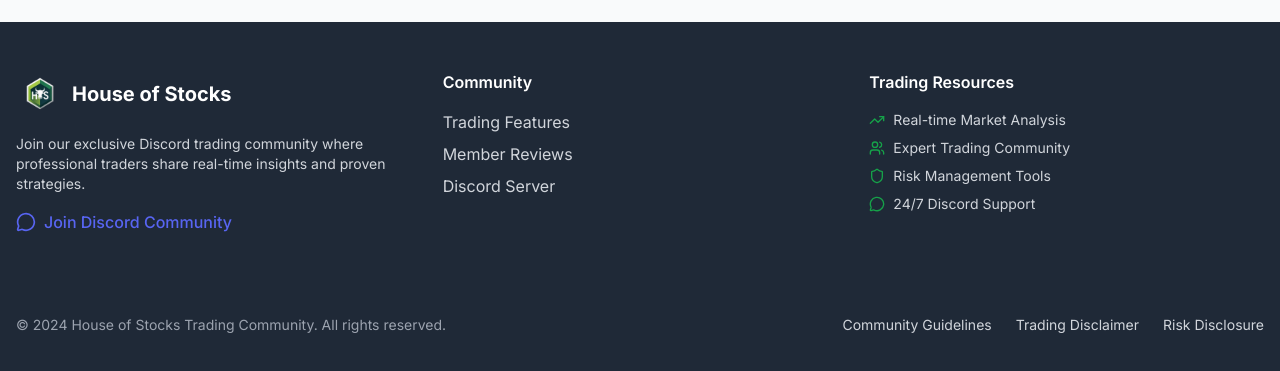
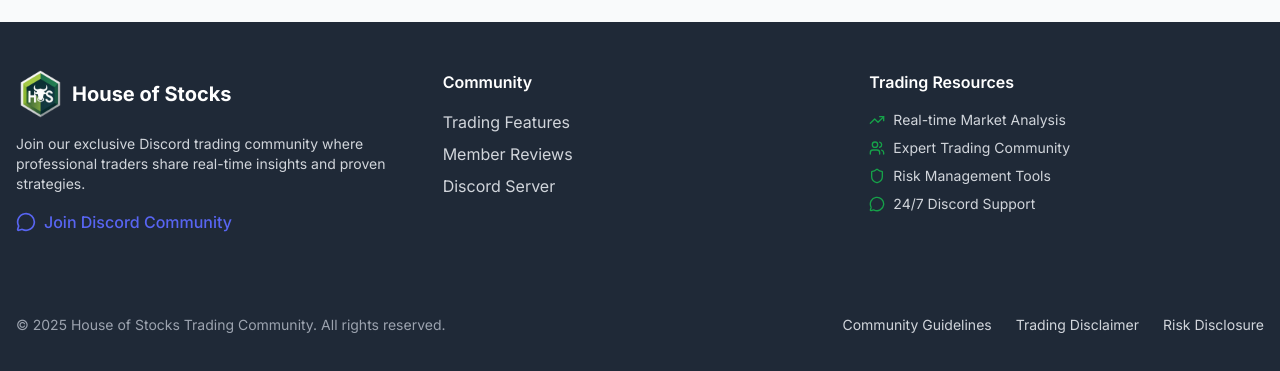
Before and after one commit to aaml1603/House-Of-Stocks, a Next.js app: page / in a window 1280 px wide. Shown: the part 2750-3121 px from the top of the page. Built offline with nearby package versions, Linux system fonts and the light colour scheme.

Commit message:
Add browser logo and update footer year; enhance layout with new icon paths

```diff
--- a/app/layout.tsx
+++ b/app/layout.tsx
@@ -7,6 +7,11 @@
 export const metadata: Metadata = {
   title: "House of Stocks - Your Premier Trading Community",
   description: "Join the most exclusive stock trading community. Get expert insights, real-time analysis, and connect with successful traders.",
+  icons: {
+    icon: "/browserlogo.png",
+    shortcut: "/browserlogo.png",
+    apple: "/browserlogo.png",
+  },
 }
 
 export const viewport = {
--- a/components/footer.tsx
+++ b/components/footer.tsx
@@ -11,7 +11,7 @@
           <div className="space-y-4">
             <div className="flex items-center space-x-2">
               <Image
-                src="/logo.png"
+                src="/browserlogo.png"
                 alt="House of Stocks Logo"
                 width={48}
                 height={48}
@@ -85,7 +85,7 @@
         <div className="mt-12 pt-8 border-t border-gray-800">
           <div className="flex flex-col md:flex-row justify-between items-center">
             <p className="text-sm text-gray-400">
-              © 2024 House of Stocks Trading Community. All rights reserved.
+              © 2025 House of Stocks Trading Community. All rights reserved.
             </p>
             <div className="flex space-x-6 mt-4 md:mt-0">
               <Link href="#" className="text-sm hover:text-primary transition-colors">
--- a/components/navigation.tsx
+++ b/components/navigation.tsx
@@ -38,11 +38,11 @@
                 transition={{ duration: 0.2 }}
               >
                 <Image
-                  src="/logo.png"
+                  src="/browserlogo.png"
                   alt="House of Stocks Logo"
-                  width={48}
-                  height={48}
-                  className="h-12 w-12"
+                  width={64}
+                  height={64}
+                  className="h-16 w-16"
                 />
               </motion.div>
               <span className="font-bold text-xl">House of Stocks</span>
```
Also changed, not shown: public/AAAABUdLrvkj6o0Y1QF1k4v6tmZmEEIFL_JRFuF4kaWI77w35y9HRIXT-fBVVF_uqmCcAXmVHVu7sWR6mlJG-TFAQEtVp229GsHZRg6e.jpg (added), public/browserlogo.png (added).
